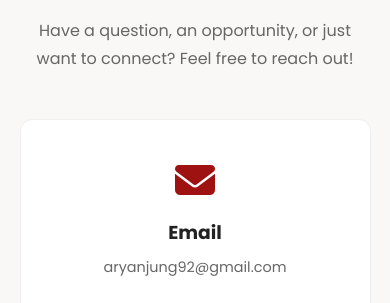
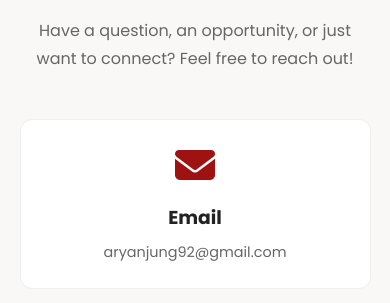
Before and after one commit to aryan07-jung/aryan-portfolio, a plain HTML site: page index.html in a window 390 px wide. Shown: the part 6192-6495 px from the top of the page. Drawn offline with nearby package versions, Linux system fonts and the light colour scheme.

Commit message:
Modify contact container for responsive design
Updated grid layout for contact cards and added mobile styles.

```diff
--- a/index.css
+++ b/index.css
@@ -504,7 +504,7 @@ nav {
     max-width: 1100px;
     margin: 45px auto 0;
     display: grid;
-    grid-template-columns: repeat(3, 1fr);
+    grid-template-columns: repeat(4, 1fr);
     gap: 25px;
 }
 
@@ -685,6 +685,17 @@ footer a {
         flex-direction: column;
         text-align: center;
     }
+        /* CONTACT CARDS ON MOBILE */
+
+    .contact-container {
+        grid-template-columns: 1fr;
+        max-width: 500px;
+        gap: 20px;
+    }
+
+    .contact-card {
+        padding: 25px 15px;
+    }
 }
 
 /* ACCESSIBILITY */
```
